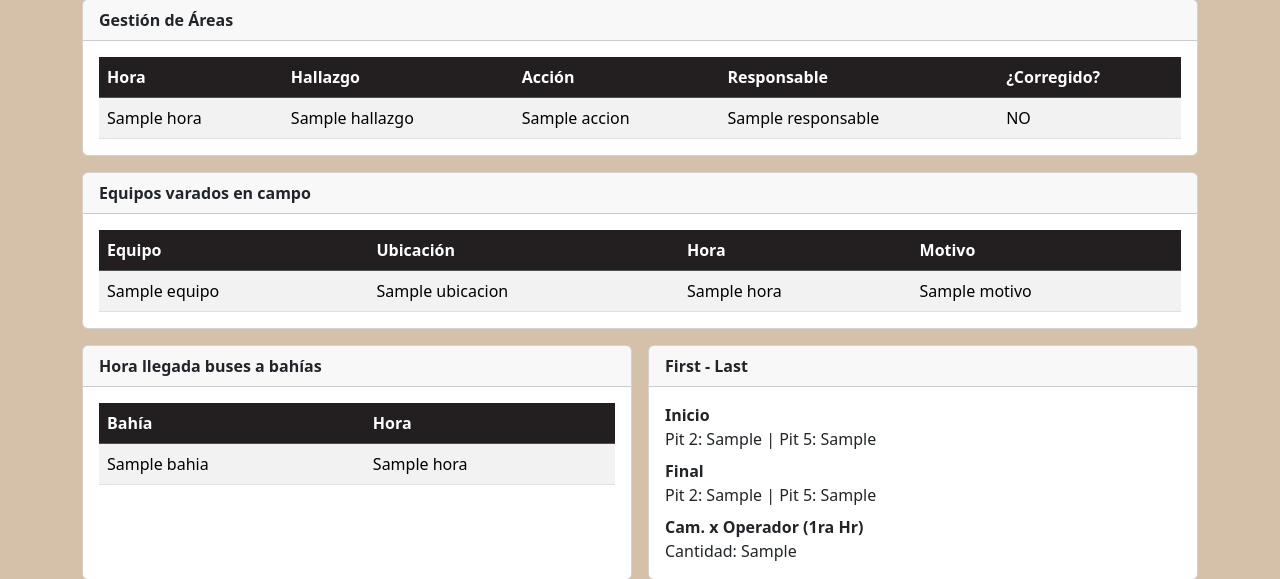
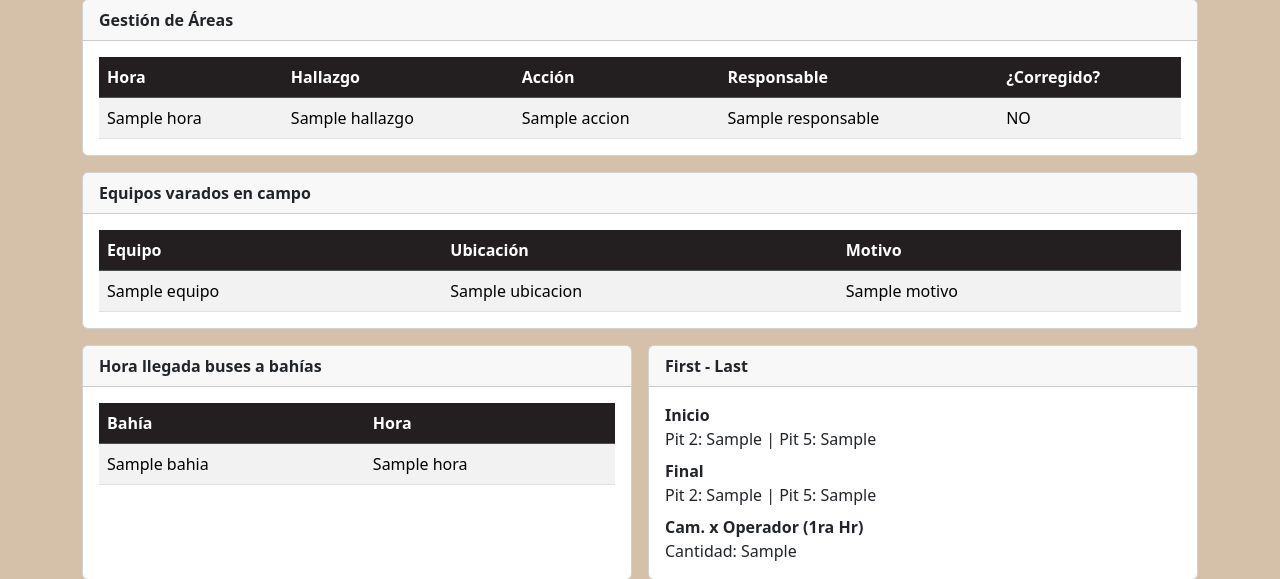
Before and after one commit to pechi415/rct-app, a Flask app: template templates/resumen.html in a window 1280 px wide. Shown: the part 362-941 px from the top of the page. Run offline with Flask 3, Linux system fonts and the light colour scheme; the template is opened without the code that fills it: most values are stand-ins (such as "Sample title", 1, 10 or a date in 2020); some libraries are stand-ins or nearby versions.

Commit message:
Remove hora column from equipos varados in resumen view

```diff
--- a/templates/resumen.html
+++ b/templates/resumen.html
@@ -157,7 +157,6 @@
                 <tr>
                   <th>Equipo</th>
                   <th>Ubicación</th>
-                  <th>Hora</th>
                   <th>Motivo</th>
                 </tr>
               </thead>
@@ -166,7 +165,6 @@
                 <tr>
                   <td>{{ e.equipo }}</td>
                   <td>{{ e.ubicacion }}</td>
-                  <td>{{ e.hora }}</td>
                   <td>{{ e.motivo }}</td>
                 </tr>
                 {% endfor %}
```
